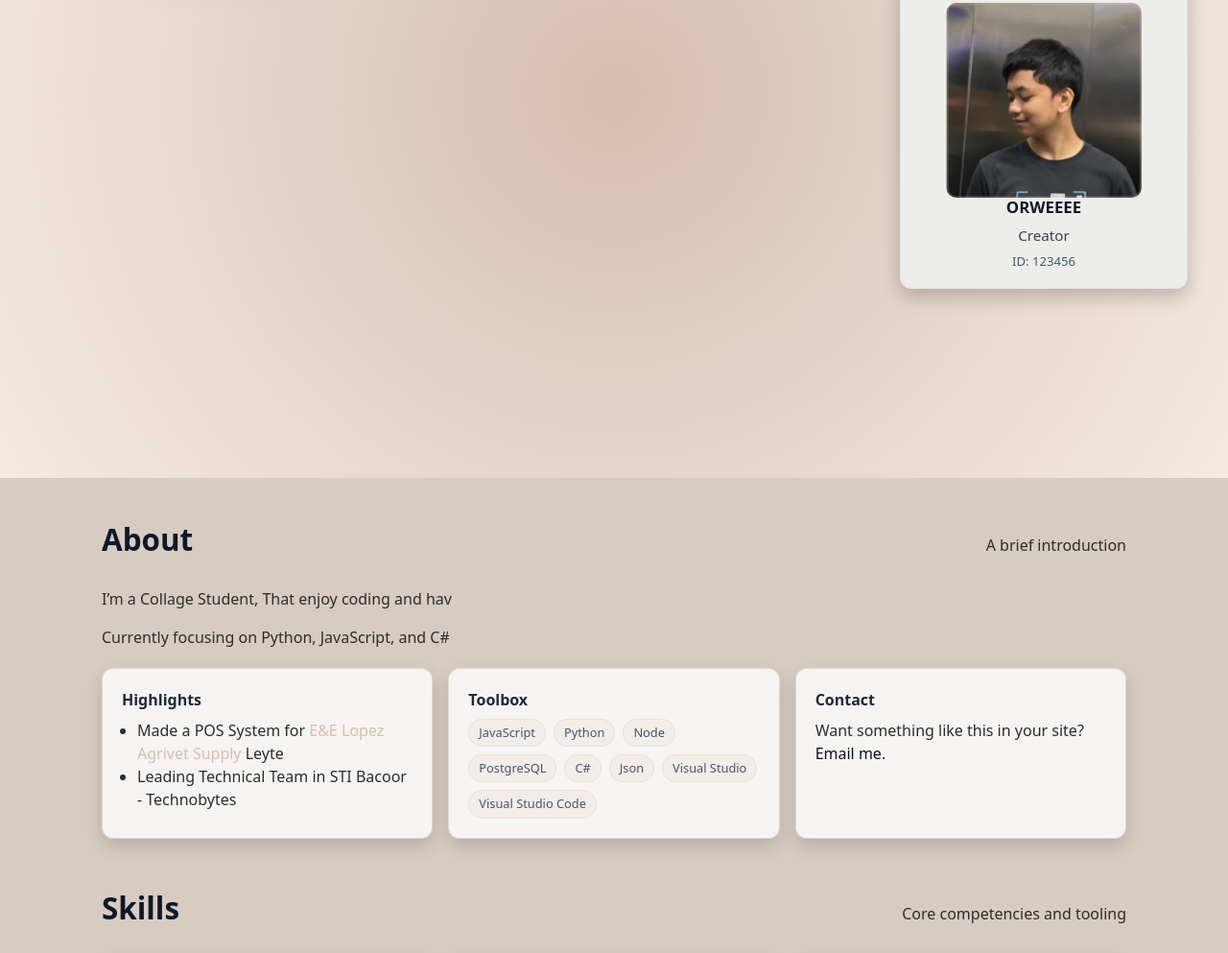
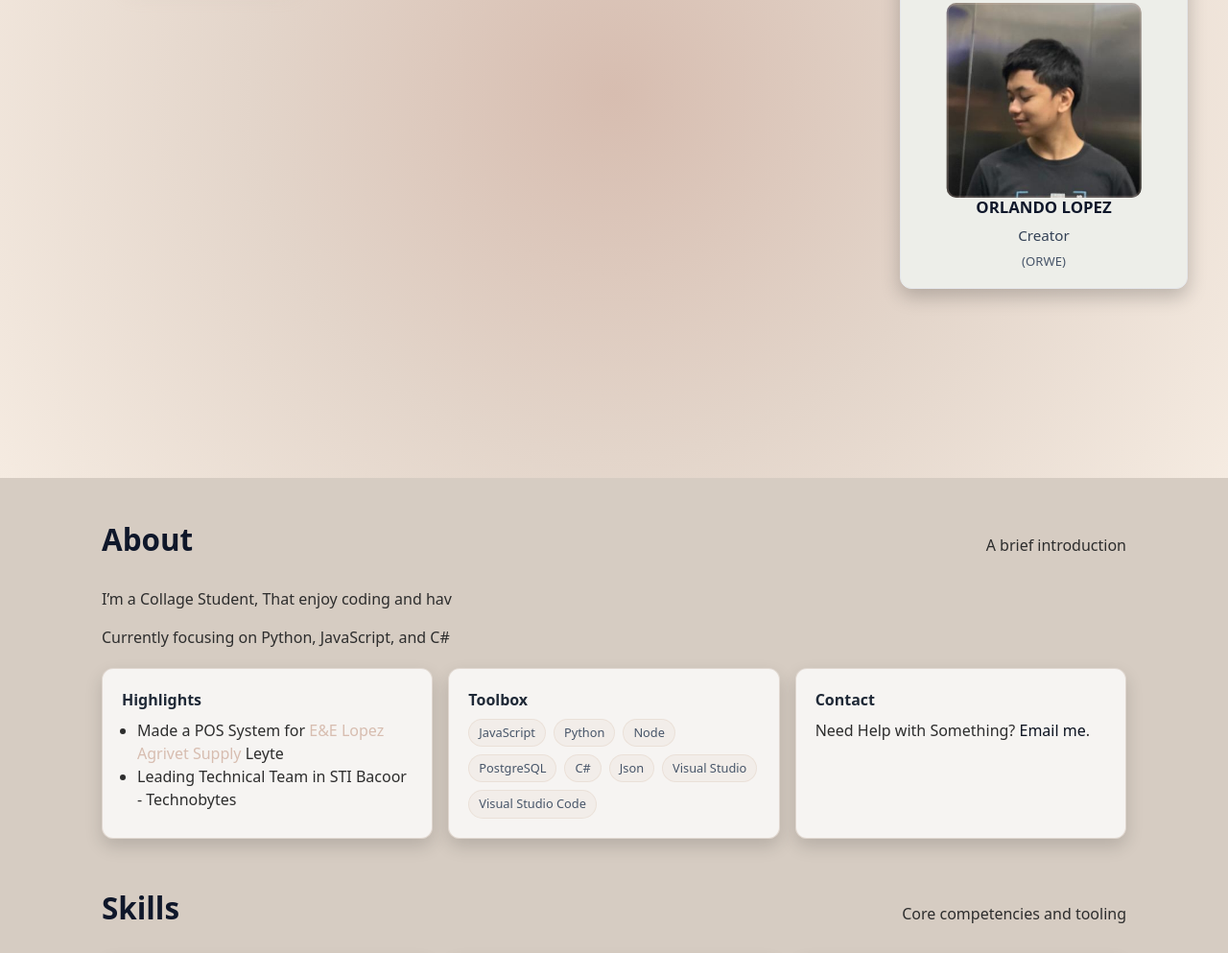
Before and after one commit to yourorly/Lopez-Portfolio, a plain HTML site: page index.html in a window 1280 px wide. Shown: the part 367-1360 px from the top of the page at 96% size. Drawn offline with Linux system fonts and the light colour scheme.

Commit message:
Add files via upload

```diff
--- a/index.html
+++ b/index.html
@@ -49,9 +49,9 @@
 
                     <div class="photo" aria-hidden="true" style="background-image: url('assets/images/image.jpg');"></div>
                     <div class="details">
-                        <div class="name">ORWEEEE</div>
+                        <div class="name">ORLANDO LOPEZ</div>
                         <div class="role">Creator</div>
-                        <div class="id-number">ID: 123456</div>
+                        <div class="id-number">(ORWE)</div>
                     </div>
                     </div>
                 </div>
@@ -115,7 +115,7 @@
             <div class="card-body">
               <strong>Contact</strong>
               <p class="muted" style="margin-top: 0.5rem;">
-                Want something like this in your site?
+                Need Help with Something?
                 <a style="color: var(--primary-contrast);" href="mailto:you@example.com">Email me</a>.
               </p>
             </div>
```
